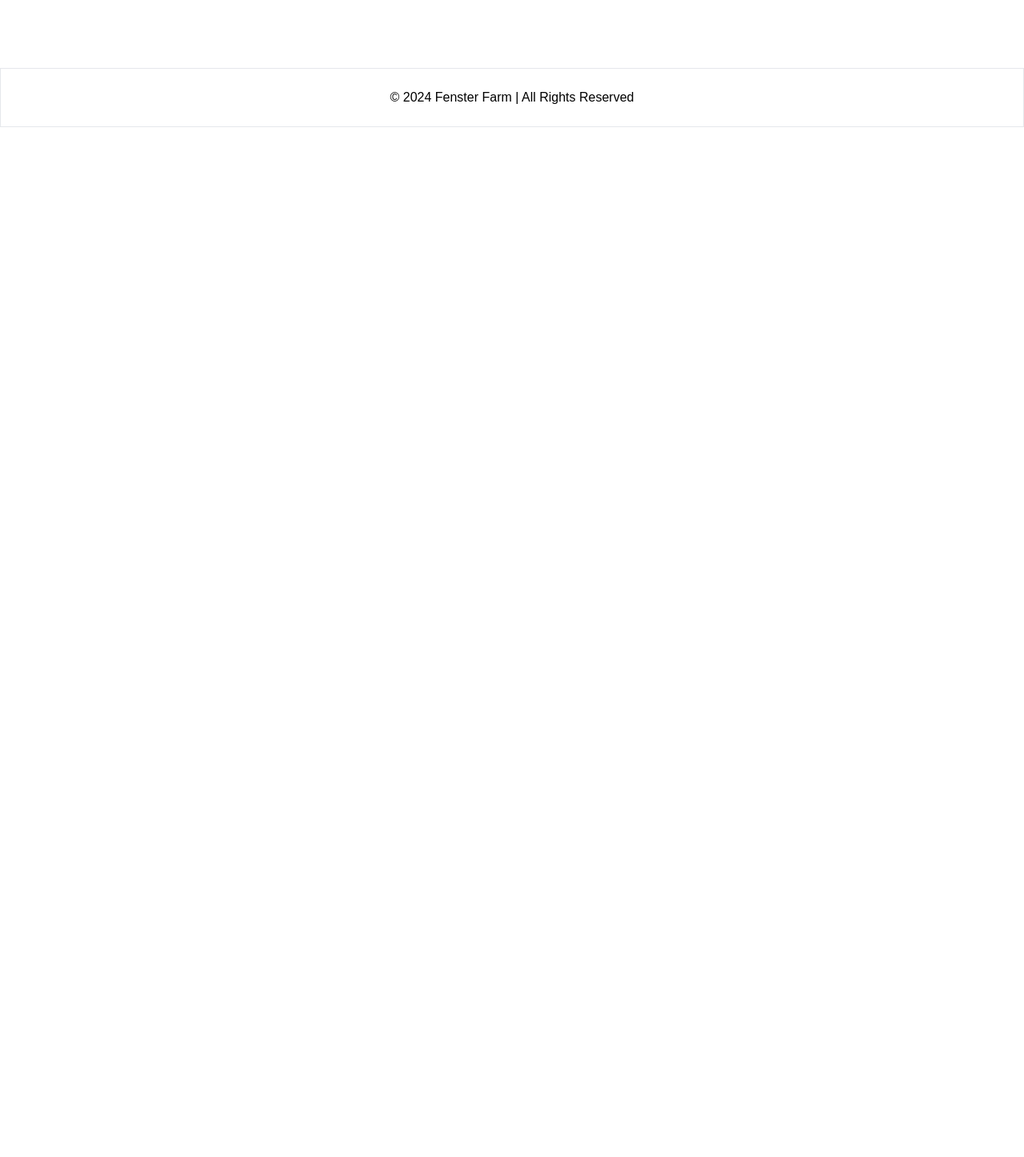
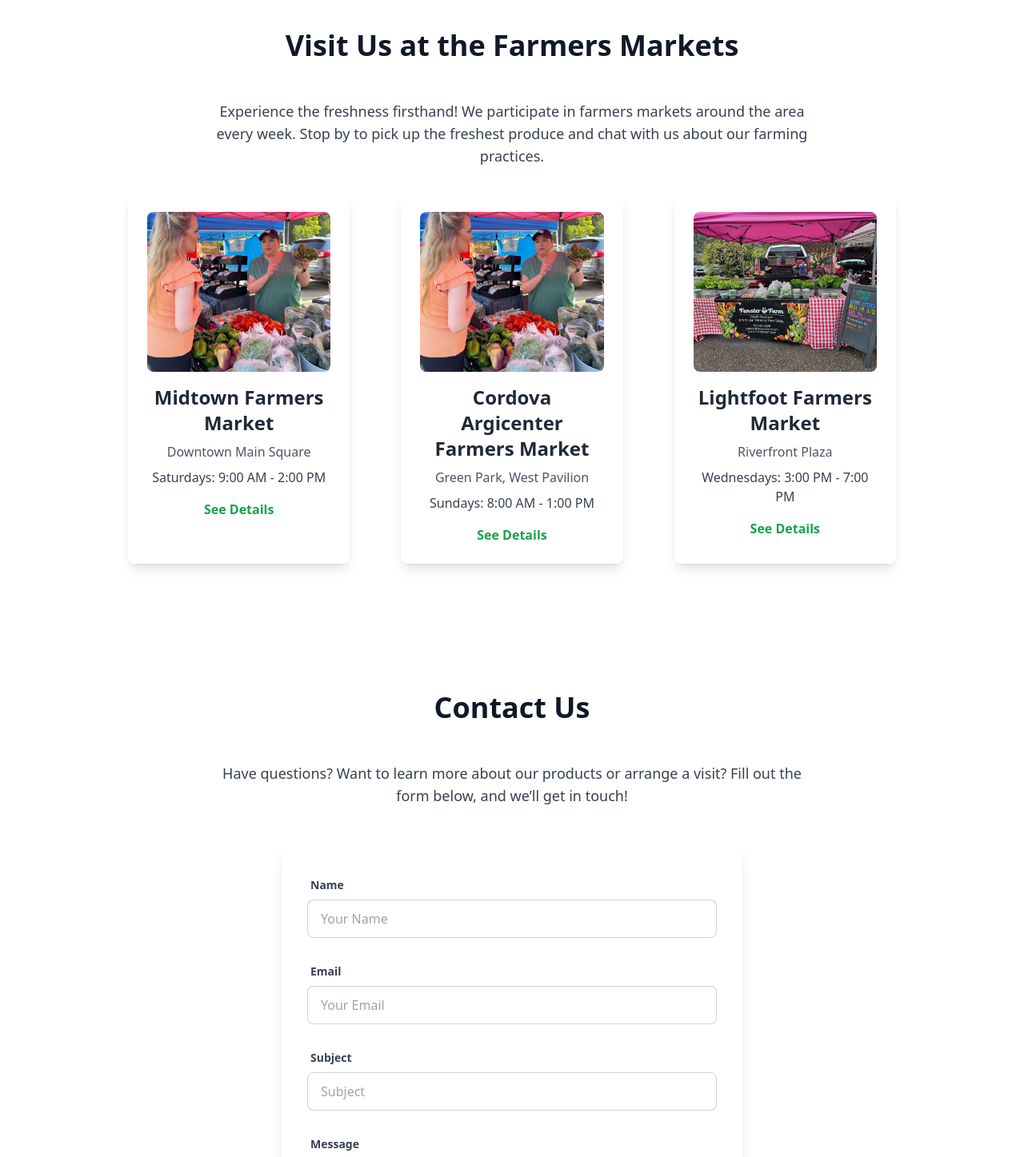
Before and after one commit to danielFeliseed/fenster-farm, a Next.js app: page / in a window 1280 px wide. Shown: the part 2200-3647 px from the top of the page at 80% size. Before the commit the page ends 2359 px from the top, so only its background shows below. Built offline with nearby package versions, Linux system fonts and the light colour scheme.

Commit message:
Added market section and contact form

```diff
--- a/app/page.tsx
+++ b/app/page.tsx
@@ -179,26 +179,119 @@ export default function Home() {
           </SwiperSlide>
         </Swiper>
 
-        <style jsx global>{`
-          .swiper-pagination-bullets {
-            bottom: -20px;
-          }
-          .swiper-pagination-bullet {
-            background: #ccc;
-            opacity: 0.7;
-            width: 12px;
-            height: 12px;
-          }
-          .swiper-pagination-bullet-active {
-            background: #333;
-            opacity: 1;
-          }
-          .swiper-button-next,
-          .swiper-button-prev {
-            color: #555;
-            font-size: 24px;
-          }
-        `}</style>
+        {/* Farmers Market Section */}
+        <section className="py-20 px-8 sm:px-20 bg-white">
+          <h2 className="text-4xl font-bold text-center mb-12 text-gray-900">
+            Visit Us at the Farmers Markets
+          </h2>
+          <p className="text-center text-lg text-gray-700 max-w-3xl mx-auto mb-8">
+            Experience the freshness firsthand! We participate in farmers markets around the area every week. Stop by to pick up the freshest produce and chat with us about our farming practices.
+          </p>
+          <div className="grid gap-8 sm:gap-12 md:gap-16 grid-cols-1 sm:grid-cols-2 lg:grid-cols-3">
+            {/* Market Card 1 */}
+            <div className="bg-white shadow-lg rounded-lg p-6 text-center transition-transform duration-300 hover:scale-105">
+              <Image
+                src="/IMG_9713.JPG"  // Replace with actual image URL
+                alt="City Market"
+                width={300}
+                height={200}
+                className="rounded-lg object-cover w-full h-[200px] mb-4"
+              />
+              <h3 className="text-2xl font-bold text-gray-800">Midtown Farmers Market</h3>
+              <p className="text-gray-600 mt-2">Downtown Main Square</p>
+              <p className="text-gray-700 mt-2 font-medium">
+                Saturdays: 9:00 AM - 2:00 PM
+              </p>
+              <Link href="#" className="text-green-600 mt-4 inline-block font-semibold">
+                See Details
+              </Link>
+            </div>
+
+            {/* Market Card 2 */}
+            <div className="bg-white shadow-lg rounded-lg p-6 text-center transition-transform duration-300 hover:scale-105">
+              <Image
+                src="/IMG_9713.JPG"  // Replace with actual image URL
+                alt="Parkside Market"
+                width={300}
+                height={200}
+                className="rounded-lg object-cover w-full h-[200px] mb-4"
+              />
+              <h3 className="text-2xl font-bold text-gray-800">Cordova Argicenter Farmers Market</h3>
+              <p className="text-gray-600 mt-2">Green Park, West Pavilion</p>
+              <p className="text-gray-700 mt-2 font-medium">
+                Sundays: 8:00 AM - 1:00 PM
+              </p>
+              <Link href="#" className="text-green-600 mt-4 inline-block font-semibold">
+                See Details
+              </Link>
+            </div>
+
+            {/* Market Card 3 */}
+            <div className="bg-white shadow-lg rounded-lg p-6 text-center transition-transform duration-300 hover:scale-105">
+              <Image
+                src="/farm4.jpg"  // Replace with actual image URL
+                alt="Riverfront Market"
+                width={300}
+                height={200}
+                className="rounded-lg object-cover w-full h-[200px] mb-4"
+              />
+              <h3 className="text-2xl font-bold text-gray-800">Lightfoot Farmers Market</h3>
+              <p className="text-gray-600 mt-2">Riverfront Plaza</p>
+              <p className="text-gray-700 mt-2 font-medium">
+                Wednesdays: 3:00 PM - 7:00 PM
+              </p>
+              <Link href="#" className="text-green-600 mt-4 inline-block font-semibold">
+                See Details
+              </Link>
+            </div>
+          </div>
+        </section>
+
+        {/* Contact Form Section */}
+        <section className="py-20 px-8 sm:px-20 bg-white">
+          <h2 className="text-4xl font-bold text-center mb-12 text-gray-900">Contact Us</h2>
+          <p className="text-center text-lg text-gray-700 max-w-3xl mx-auto mb-12">
+            Have questions? Want to learn more about our products or arrange a visit? Fill out the form below, and we’ll get in touch!
+          </p>
+
+          <div className="max-w-xl mx-auto bg-white p-8 rounded-lg shadow-lg">
+            <form className="form-control space-y-6">
+              <div className="form-control">
+                <label className="label">
+                  <span className="label-text text-gray-700 font-semibold">Name</span>
+                </label>
+                <input type="text" placeholder="Your Name" className="input input-bordered bg-white w-full" />
+              </div>
+
+              <div className="form-control">
+                <label className="label">
+                  <span className="label-text text-gray-700 font-semibold">Email</span>
+                </label>
+                <input type="email" placeholder="Your Email" className="input input-bordered bg-white w-full" />
+              </div>
+
+              <div className="form-control">
+                <label className="label">
+                  <span className="label-text text-gray-700 font-semibold">Subject</span>
+                </label>
+                <input type="text" placeholder="Subject" className="input input-bordered bg-white w-full" />
+              </div>
+
+              <div className="form-control">
+                <label className="label">
+                  <span className="label-text text-gray-700 font-semibold">Message</span>
+                </label>
+                <textarea className="textarea textarea-bordered bg-white w-full h-24" placeholder="Your Message"></textarea>
+              </div>
+
+              <div>
+                <button type="submit" className="btn btn-black w-full mt-4">
+                  Send Message
+                </button>
+              </div>
+            </form>
+          </div>
+        </section>
       </section>
     </div>
   );
```
